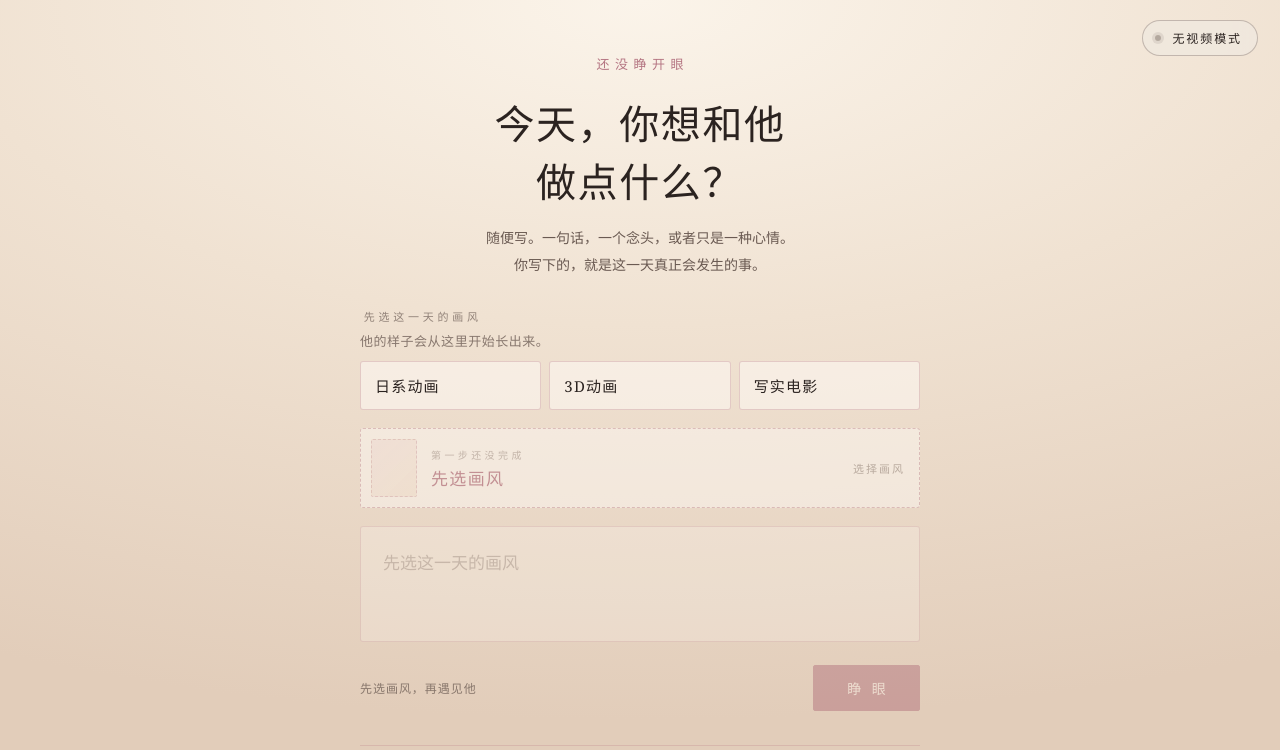
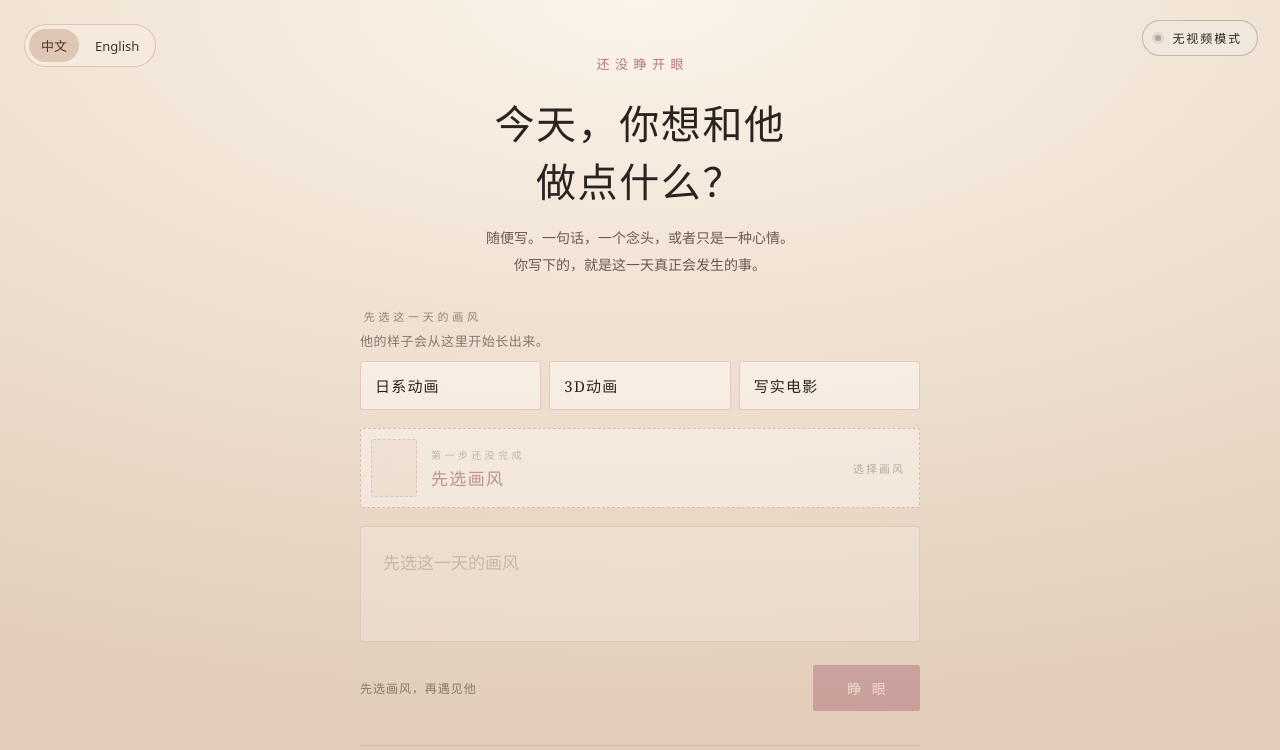
Before and after one commit to stefannns/lian-yu-h3, a Next.js app: page / in a window 1280 px wide. Shown: the top 750 px of the page. Built offline with nearby package versions, Linux system fonts and the light colour scheme.

Commit message:
Add Chinese and English interface switching

```diff
--- a/app/globals.css
+++ b/app/globals.css
@@ -1094,3 +1094,12 @@ button {
   line-height: 1.7;
   color: rgba(106, 90, 82, 0.7);
 }
+
+/* Language is chosen before starting a run; switching never generates media. */
+.language-switch { position: absolute; top: 24px; left: 24px; z-index: 20; display: flex; gap: 4px; padding: 4px; border: 1px solid #b5968170; border-radius: 24px; background: #f5eadd; color: #45352e; }
+.language-switch button { font: inherit; font-size: 13px; border: 0; border-radius: 18px; padding: 7px 12px; background: transparent; color: inherit; cursor: pointer; }
+.language-switch button[aria-pressed="true"] { background: #dfc6b5; }
+.language-switch button:disabled { opacity: .5; cursor: default; }
+html[lang="en"] .intake h1 { letter-spacing: -.025em; font-size: clamp(32px, 5vw, 62px); line-height: 1.15; }
+html[lang="en"] .intake-eyebrow, html[lang="en"] .styles-label, html[lang="en"] .btn { letter-spacing: .06em; }
+@media (max-width: 600px) { .language-switch { top: 14px; left: 12px; } .language-switch button { padding: 5px 8px; } }
--- a/app/page.tsx
+++ b/app/page.tsx
@@ -1,6 +1,8 @@
 "use client";
 
-import { useCallback, useRef, useState, useSyncExternalStore } from "react";
+import { t, setLanguage, type Language } from "@/lib/i18n";
+
+import { useCallback, useEffect, useRef, useState, useSyncExternalStore } from "react";
 import { Creator } from "@/components/creator";
 import { Intake } from "@/components/intake";
 import { Stage } from "@/components/stage";
@@ -12,6 +14,22 @@ export default function Page() {
   const ref = useRef<Director | null>(null);
   if (!ref.current) ref.current = new Director();
   const director = ref.current;
+  const [language, updateLanguage] = useState<Language>("zh");
+  useEffect(() => {
+    let saved: Language = "zh";
+    try { saved = localStorage.getItem("lianyu-language") === "en" ? "en" : "zh"; } catch {}
+    setLanguage(saved);
+    updateLanguage(saved);
+    document.documentElement.lang = saved === "en" ? "en" : "zh-CN";
+    document.title = saved === "en" ? "When I Wake, You're Here" : "醒来的时候，他在";
+  }, []);
+  const chooseLanguage = (value: Language) => {
+    setLanguage(value);
+    updateLanguage(value);
+    try { localStorage.setItem("lianyu-language", value); } catch {}
+    document.documentElement.lang = value === "en" ? "en" : "zh-CN";
+    document.title = value === "en" ? "When I Wake, You're Here" : "醒来的时候，他在";
+  };
 
   const state = useSyncExternalStore(
     director.subscribe,
@@ -57,16 +75,14 @@ export default function Page() {
     return (
       <div className="stop">
         <div>
-          <h2>今天到这里了</h2>
-          <p>{state.error}</p>
+          <h2>{t("今天到这里了")}</h2>
+          <p>{t(state.error ?? "")}</p>
           <button
             className="btn"
             onClick={() => {
               director.reset();
             }}
-          >
-            重 新 醒 来
-          </button>
+          >{t("重 新 醒 来")}</button>
         </div>
       </div>
     );
@@ -78,6 +94,10 @@ export default function Page() {
   if (state.phase === "intake" || state.currentShot === null) {
     return (
       <>
+        <div className="language-switch" role="group" aria-label="Language">
+          <button type="button" aria-pressed={language === "zh"} disabled={creating || state.phase !== "intake"} onClick={() => chooseLanguage("zh")}>中文</button>
+          <button type="button" aria-pressed={language === "en"} disabled={creating || state.phase !== "intake"} onClick={() => chooseLanguage("en")}>English</button>
+        </div>
         {creating && (
           <Creator
             style={state.style}
```
